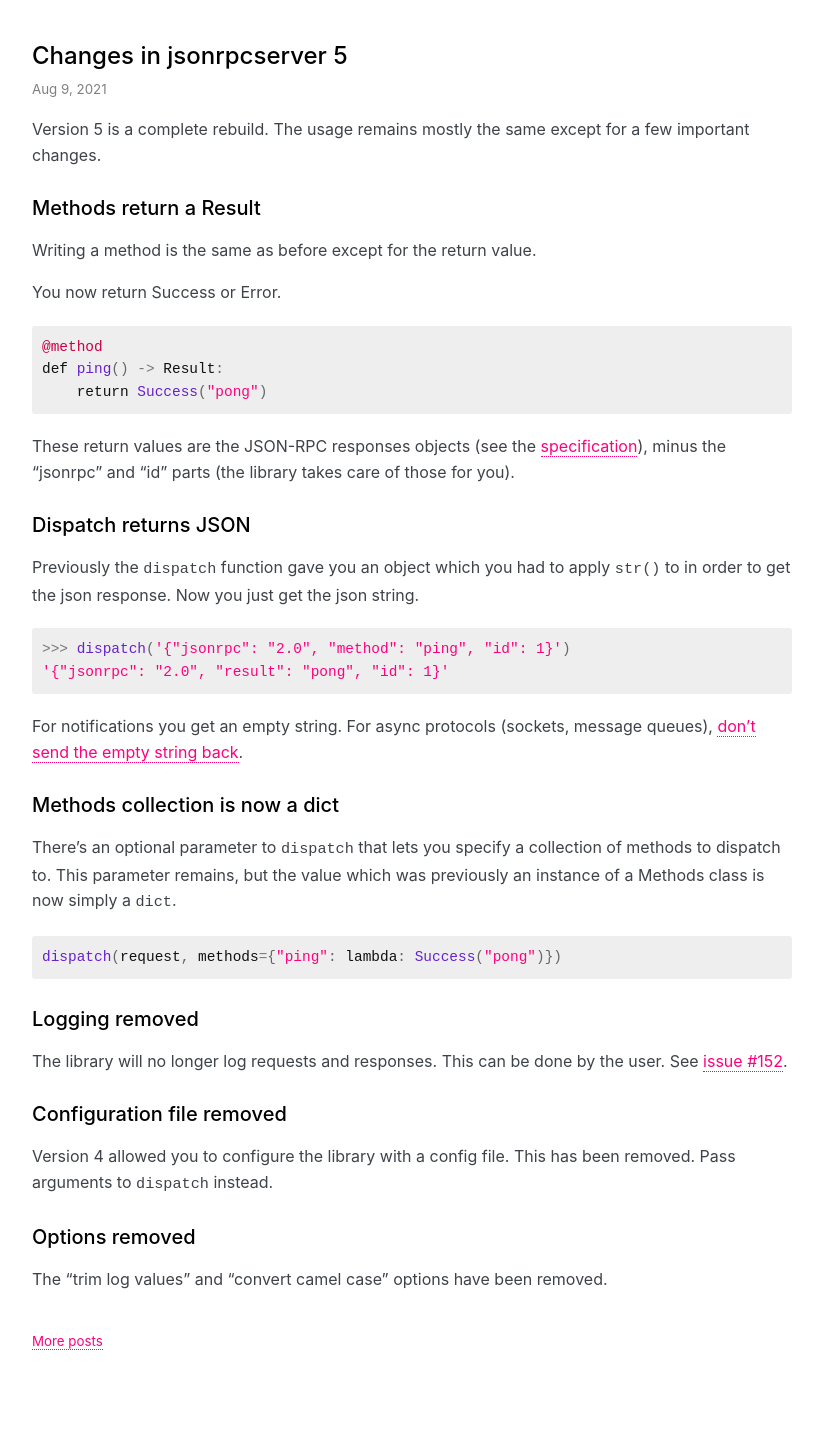
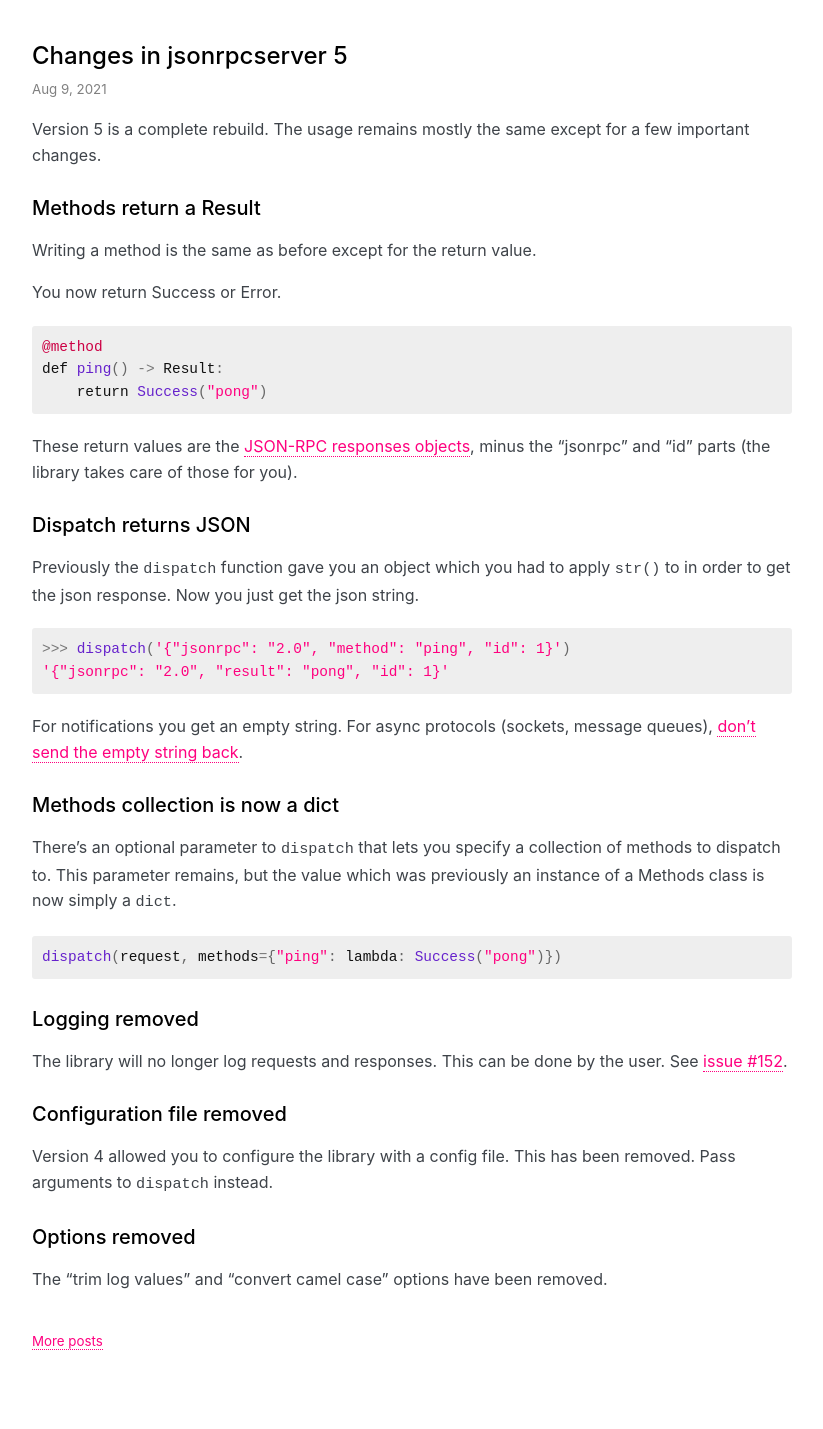
Before and after one commit to explodinglabs/explodinglabs.github.io, a Jekyll site: the page built from _posts/jsonrpc/2021-08-09-jsonrpcserver-5-changes.markdown, in a window 1280 px wide. Shown: the whole page, without its empty margins (228-1051 px from the left). Built offline with Jekyll 4.4.1, drawn with Linux system fonts in a browser that asks for light colours; some web fonts are replaced.

Commit message:
Update 2021-08-09-jsonrpcserver-5-changes.markdown

````diff
--- a/_posts/jsonrpc/2021-08-09-jsonrpcserver-5-changes.markdown
+++ b/_posts/jsonrpc/2021-08-09-jsonrpcserver-5-changes.markdown
@@ -18,8 +18,7 @@ def ping() -> Result:
     return Success("pong")
 ```
 
-These return values are the JSON-RPC responses objects (see the
-[specification](https://www.jsonrpc.org/specification#response_object)), minus
+These return values are the [JSON-RPC responses objects](https://www.jsonrpc.org/specification#response_object), minus
 the "jsonrpc" and "id" parts (the library takes care of those for you).
 
 ## Dispatch returns JSON
````
